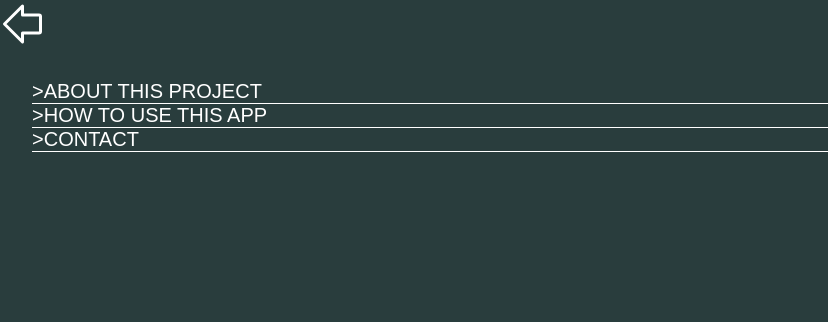
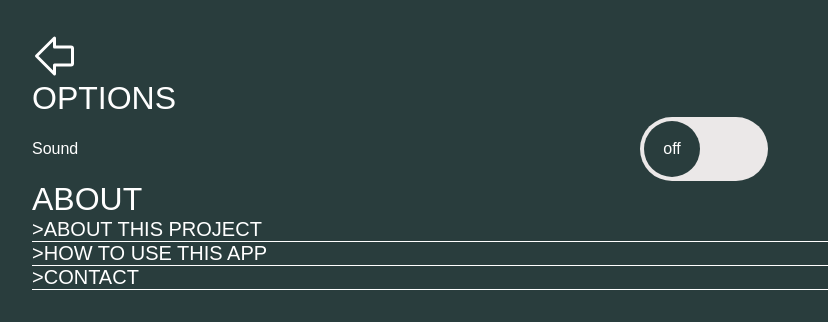
Before and after one commit to joseignacioLS/react-fitness-app, a React (Create React App) app: page /about in a window 1280 px wide. Shown: the top 322 px of the page, without its empty margins (0-828 px from the left). Built offline with nearby package versions, Linux system fonts and the light colour scheme; a web font is replaced by a local one.

Commit message:
Adds context for user options

```diff
--- a/src/App.jsx
+++ b/src/App.jsx
@@ -18,6 +18,7 @@ import {
 import Beeper from "./core/services/soundService";
 import { useNavigate } from "react-router-dom";
 import { PlayContext } from "./core/contexts/playContext";
+import { UserOptionsContext } from "./core/contexts/userOptionsContext";
 
 const beeper = new Beeper();
 
@@ -41,6 +42,8 @@ function App() {
 
   const { exerciseData, exerciseDispatcher } = useContext(ExerciseContext);
 
+  const {userOptions} = useContext(UserOptionsContext)
+
   const togglePlay = () => {
     if (!play) {
       if (exerciseData[currentRoutine].data.length === 0) {
@@ -62,7 +65,7 @@ function App() {
             playDispatcher({
               type:"play"
             })
-            beeper.beep();
+            if (userOptions.sound) beeper.beep();
           },
         },
       });
@@ -91,7 +94,7 @@ function App() {
                   playDispatcher({
                     type:"resume"
                   })
-                  beeper.beep();
+                  if (userOptions.sound) beeper.beep();
                 },
               },
             });
--- a/src/components/About/About.jsx
+++ b/src/components/About/About.jsx
@@ -4,6 +4,9 @@ import { useNavigate } from "react-router-dom";
 import DefaultButton from "../../shared/DefaultButton/DefaultButton";
 import { ArrowFatLeft } from "phosphor-react";
 import { useState } from "react";
+import Slider from "../../shared/Slider/Slider";
+import { useContext } from "react";
+import { UserOptionsContext } from "../../core/contexts/userOptionsContext";
 
 const faq = [
   {
@@ -41,22 +44,42 @@ const faq = [
     ),
   },
   {
-    q:"Contact",
-    a:"I am open to collaborate, just send me an email to ls.joseignacio(gmail.com)"
-  }
+    q: "Contact",
+    a: "I am open to collaborate, just send me an email to ls.joseignacio(gmail.com)",
+  },
 ];
 
 const About = () => {
   const [selectedQ, setSelectedQ] = useState(undefined);
+  const { userOptions, userOptionsDispatcher } = useContext(UserOptionsContext);
   const navigate = useNavigate();
   return (
-    <div>
+    <div className="about">
       <DefaultButton
         content={<ArrowFatLeft size={"100%"} />}
         onClickFunction={() => {
           navigate("/");
         }}
       />
+      <p className="about__title">OPTIONS</p>
+      <div className="user-options">
+        <p>Sound</p>
+        <Slider
+          handleClick={() => {
+            userOptionsDispatcher({
+              type:"modify",
+              payload: {
+                sound: !userOptions.sound
+              }
+            })
+          }}
+          onCriterium={userOptions.sound}
+          rightContent={"on"}
+          leftContent={"off"}
+          colorOn={"grey"}
+        ></Slider>
+      </div>
+      <p className="about__title">ABOUT</p>
       <ul className="faq">
         {faq.map(({ q, a }, i) => {
           return (
--- a/src/components/About/About.scss
+++ b/src/components/About/About.scss
@@ -1,6 +1,20 @@
-.faq {
+.about {
   padding: 2rem;
   color: white;
+
+  &__title {
+    font-size: 2rem;
+  }
+
+  .user-options {
+    display:grid;
+    grid-template-areas:
+    "sound soundC";
+    grid-template-columns: 1fr 1fr;
+    align-items: center;
+  }
+
+  .faq {
     list-style: none;
     &__item {
       .question {
@@ -14,7 +28,8 @@
       }
       .answer {
         text-align: justify;
-      color: rgba(255,255,255,.75);
+        color: rgba(255, 255, 255, 0.75);
       }
     }
   }
+}
--- a/src/components/Routine/Exercise/Exercise.jsx
+++ b/src/components/Routine/Exercise/Exercise.jsx
@@ -6,6 +6,7 @@ import Beeper from "../../../core/services/soundService";
 import { Pencil } from "phosphor-react";
 import { useContext } from "react";
 import { PlayContext } from "../../../core/contexts/playContext";
+import { UserOptionsContext } from "../../../core/contexts/userOptionsContext";
 
 const beeper = new Beeper();
 
@@ -50,6 +51,8 @@ const Exercise = ({
   });
 
   const [isEdit, setIsEdit] = useState(false);
+
+  const {userOptions} = useContext(UserOptionsContext)
 
   const resetTimers = () => {
     setTimer((oldValue) => {
@@ -128,14 +131,14 @@ const Exercise = ({
     if (!touch && reps > 0 && play && selected && !pause) {
       clearInterval(restTimer.interval);
       generateTimerInterval(setRestTimer);
-      beeper.beep();
+      if (userOptions.sound) beeper.beep();
     }
   }, [touch]);
 
   // end of cycle
   useEffect(() => {
     if (timer.limit > 0 && timer.current >= timer.limit * 1000) {
-      beeper.beep();
+      if (userOptions.sound) beeper.beep();
       clearInterval(timer.interval);
       timer.callback();
     }
@@ -143,7 +146,7 @@ const Exercise = ({
 
   useEffect(() => {
     if (restTimer.current >= restTimer.limit * 1000) {
-      beeper.beep();
+      if (userOptions.sound) beeper.beep();
       clearInterval(restTimer.interval);
       restTimer.callback();
     }
--- /dev/null
+++ b/src/core/contexts/userOptionsContext.js
@@ -0,0 +1,40 @@
+import { createContext, useReducer } from "react";
+import localStorageService from "../services/localStorageService";
+
+export const UserOptionsContext = createContext();
+
+const localStorage = new localStorageService();
+
+const INITIAL_STATE = localStorage.getItem("userOptions") || {
+  sound: false,
+};
+
+const reducer = (state, action) => {
+  switch (action.type) {
+    case "modify":
+      const newValue = { ...state, ...action.payload };
+      localStorage.setItem("userOptions", newValue);
+      return newValue;
+    default:
+      return state;
+  }
+};
+
+const UserOptionsProvider = ({ children }) => {
+  const [userOptions, userOptionsDispatcher] = useReducer(
+    reducer,
+    INITIAL_STATE
+  );
+  return (
+    <UserOptionsContext.Provider
+      value={{
+        userOptions,
+        userOptionsDispatcher,
+      }}
+    >
+      {children}
+    </UserOptionsContext.Provider>
+  );
+};
+
+export default UserOptionsProvider;
--- a/src/core/services/exerciseService.js
+++ b/src/core/services/exerciseService.js
@@ -1,4 +1,5 @@
 const updateExercisesIds = (exercises) => {
+  console.log(exercises)
   return exercises.map((v, id) => {
     if (v.type === "routine") {
       v.data = updateExercisesIds(v.data);
--- a/src/core/services/localStorageService.js
+++ b/src/core/services/localStorageService.js
@@ -4,7 +4,10 @@ class localStorageService {
   getItem(key) {
     const recovered = JSON.parse(window.localStorage.getItem(key));
     if (!recovered) return null;
-    return updateExercisesIds(recovered);
+    if (key === "routine") {
+      return updateExercisesIds(recovered);
+    }
+    return recovered
   }
   setItem(key, value) {
     window.localStorage.setItem(key, JSON.stringify(value));
--- a/src/index.js
+++ b/src/index.js
@@ -7,9 +7,11 @@ import ModalProvider from "./core/contexts/modalContext";
 import { BrowserRouter, Routes, Route } from "react-router-dom";
 import About from "./components/About/About";
 import PlayProvider from "./core/contexts/playContext";
+import UserOptionsProvider from "./core/contexts/userOptionsContext";
 
 const root = ReactDOM.createRoot(document.getElementById("root"));
 root.render(
+  <UserOptionsProvider>
     <PlayProvider>
       <ModalProvider>
         <ExerciseProvider>
@@ -22,4 +24,5 @@ root.render(
         </ExerciseProvider>
       </ModalProvider>
     </PlayProvider>
+  </UserOptionsProvider>
 );
--- a/src/shared/Slider/Slider.jsx
+++ b/src/shared/Slider/Slider.jsx
@@ -1,15 +1,26 @@
 import React from "react";
 import "./Slider.scss";
 
-const Slider = ({ handleClick, onCriterium, leftContent, rightContent }) => {
+const Slider = ({
+  handleClick,
+  onCriterium,
+  leftContent,
+  rightContent,
+  colorOn,
+  colorOff,
+}) => {
   return (
     <span
       className={`slider ${onCriterium ? "slider__on" : "slider__off"}`}
       onClick={handleClick}
     >
-      <span className={`tick ${onCriterium?"tick__on":""}`}>
-
-      {onCriterium ? rightContent : leftContent}
+      <span
+        className={`tick ${onCriterium ? "tick__on" : ""}`}
+        style={{
+          backgroundColor: onCriterium ? colorOn : colorOff,
+        }}
+      >
+        {onCriterium ? rightContent : leftContent}
       </span>
     </span>
   );
```
Lines whose indentation alone changed are shown as unchanged.
